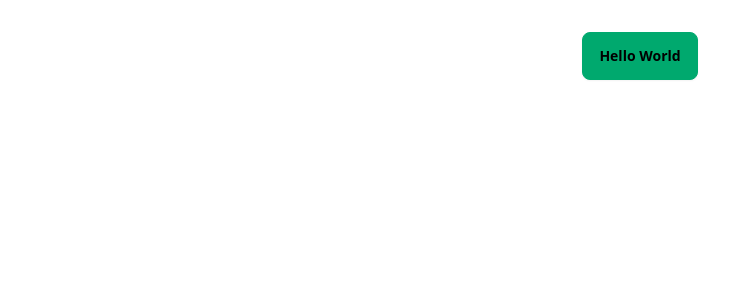
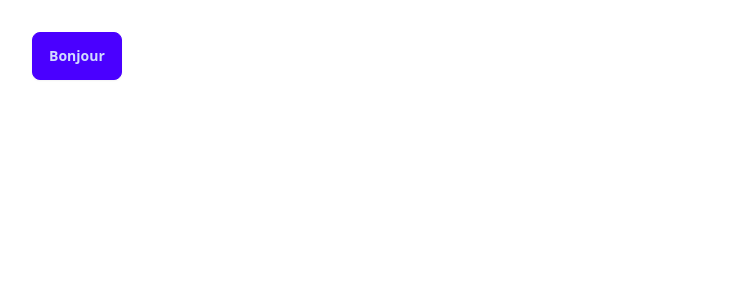
Before and after one commit to chainstrument/rea, a React (Vite) app: page / in a window 1280 px wide. Shown: the top 300 px of the page, without its empty margins (0-729 px from the left). Built offline with nearby package versions, Linux system fonts and the light colour scheme.

Commit message:
add props

```diff
--- a/src/components/Components.jsx
+++ b/src/components/Components.jsx
@@ -1,6 +1,14 @@
 import React from 'react'
 
+function Button (props ){
+    console.log(props)
+    return <button className='btn btn-primary'>{props.name}</button>
+}
+
 export default function Components   ()   {
-  return <button className="btn btn-success">Hello World</button>
+  return <div className='flex flex-col items-start gap-4'>
+        <Button name={"Bonjour"}/>
+
+  </div>
 
 }
```
